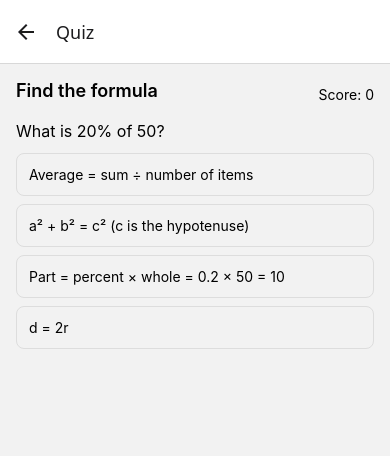
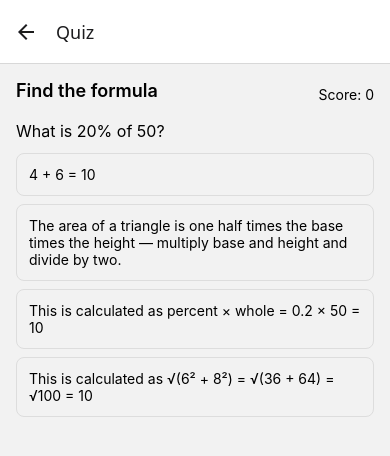
Before and after one commit to Relie28/FormulaSmart, a React Native app: screen /Quiz in a window 390 px wide. Shown: the top 456 px of the page. Built offline with nearby package versions, Linux system fonts and the light colour scheme.

Commit message:
feat(quiz): show RHS or plain-English choices (mix), hide full LHS; show definition+formula on wrong answers

```diff
--- a/src/screens/Quiz.tsx
+++ b/src/screens/Quiz.tsx
@@ -4,6 +4,7 @@ import AsyncStorage from '@react-native-async-storage/async-storage';
 import { NativeStackScreenProps } from '@react-navigation/native-stack';
 import { RootStackParamList } from '../navigation/AppNavigator';
 import { cards, cardsForSubjects } from '../data/cards';
+import { explainFormula } from '../utils/formulaExplain';
 
 type Props = NativeStackScreenProps<RootStackParamList, 'Quiz'>;
 
@@ -44,16 +45,46 @@ export default function Quiz({ route, navigation }: Props) {
 
     const card = pool[index % pool.length];
 
-    // build choices: for definition/shape pick other answers as distractors
-    const choices = useMemo(() => {
-        const correct = card.answer;
-        const others = pool.filter((c) => c.id !== card.id).map((c) => c.answer);
-        const picks = shuffle([correct, ...others.slice(0, 3)]);
-        return picks;
+    // build choices: show only the right-hand side of formulas (RHS) or plain-English definitions;
+    // mix formulas and plain-English distractors but only one choice is correct
+    const { choices, correctText } = useMemo(() => {
+        function rhsOf(answer: string) {
+            if (!answer) return '';
+            const parts = String(answer).split('=');
+            if (parts.length >= 2) return parts.slice(1).join('=').trim();
+            return answer.trim();
+        }
+
+        // helper to get a plain-English explanation for a card (prefer explainFormula)
+        function plainOf(c: typeof card) {
+            const expl = explainFormula(c as any);
+            if (expl) return expl;
+            const r = rhsOf(c.answer as string);
+            return `This is calculated as ${r}`;
+        }
+
+        // pick whether the correct answer will be plain-English or RHS (formula)
+        const correctIsPlain = Math.random() < 0.5 && Boolean(plainOf(card));
+        const correctText = correctIsPlain ? plainOf(card) : rhsOf(card.answer as string);
+        // build a pool of distractor texts (mix of plain and rhs from other cards)
+        const distractorPool: string[] = [];
+        pool.filter((c) => c.id !== card.id).forEach((c) => {
+            const r = rhsOf(c.answer as string);
+            const p = plainOf(c as any);
+            if (r) distractorPool.push(r);
+            if (p) distractorPool.push(p);
+        });
+
+        // remove duplicates and the correct text
+        const uniq = Array.from(new Set(distractorPool.filter((t) => t && t !== correctText)));
+
+        const picks = shuffle(uniq).slice(0, 3);
+        const all = shuffle([correctText, ...picks]);
+        return { choices: all, correctText };
     }, [card, pool]);
 
     function choose(choice: string) {
-        const correct = choice === card.answer;
+        const correct = choice === correctText;
         if (correct) setScore((s) => s + 1);
         // tally counts by card type
         const t = card.type;
@@ -63,9 +94,16 @@ export default function Quiz({ route, navigation }: Props) {
             if (correct) cur.correct += 1;
             return { ...prev, [t]: cur };
         });
-        if (card.type === 'word' && !correct) {
-            const { hintForWordProblem } = require('../utils/wordHints');
-            Alert.alert('Hint', hintForWordProblem(card.prompt));
+        if (!correct) {
+            // On wrong answer, show the plain-English definition and the formula (full answer)
+            const plain = explainFormula(card as any) ?? `Definition: ${card.prompt}`;
+            const formula = String(card.answer);
+            let msg = `${plain}\n\nFormula: ${formula}`;
+            if (card.type === 'word') {
+                const { hintForWordProblem } = require('../utils/wordHints');
+                msg += `\n\nHint: ${hintForWordProblem(card.prompt)}`;
+            }
+            Alert.alert('Wrong', msg);
         }
         const next = index + 1;
         if (next >= pool.length) {
```
